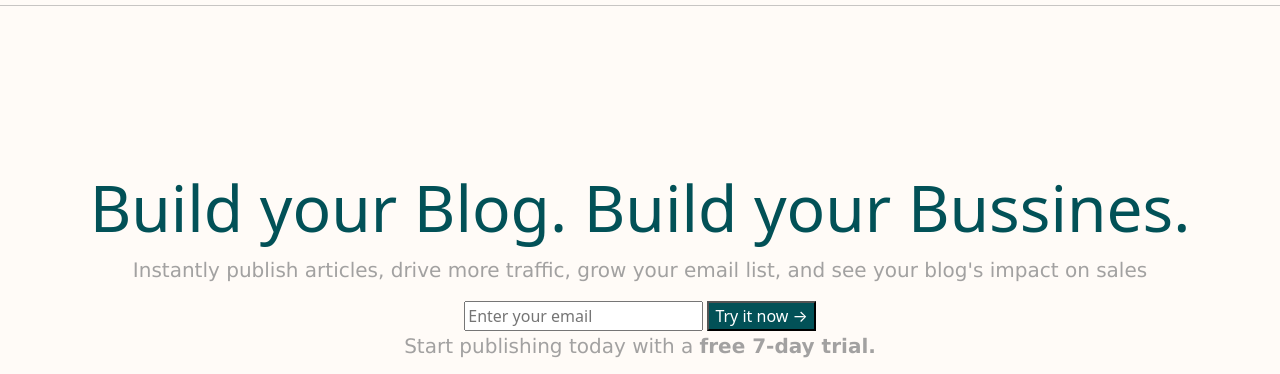
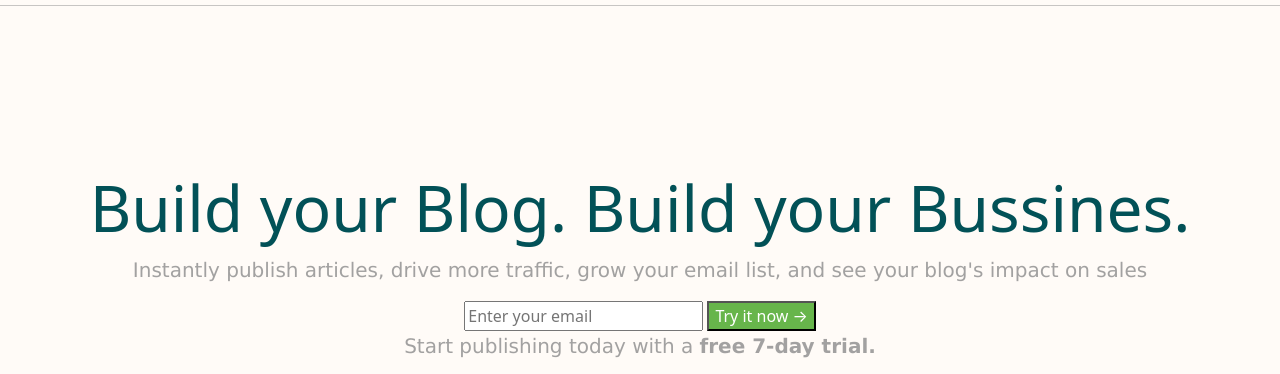
Before and after one commit to DanielMaldonadoSS/matcha, a website: page index.html in a window 1280 px wide. In both pictures the pointer is over the button 761 px from the left and 395 px from the top of the page. Shown: the part 80-454 px from the top of the page. Drawn offline with nearby package versions, Linux system fonts and the light colour scheme.

Commit message:
primera transicion :HOVER

```diff
--- a/index.html
+++ b/index.html
@@ -115,7 +115,7 @@
       </p>
       <form>
         <input type="email" placeholder="Enter your email" />
-        <button type="submit">Try it now &rarr;</button>
+        <button class="texto-boton" type="submit">Try it now &rarr;</button>
       </form>
       <p>Start publishing today with a <strong>free 7-day trial.</strong></p>
       <p><strong>No credit card</strong> required.</p>
--- a/style.css
+++ b/style.css
@@ -27,6 +27,10 @@ button {
 .main img{
     width: 40%;
 
+  }
+
+  .texto-boton:hover{
+    background-color: #67b54b;
   }
 /*______________________________________________ MENU_________________________________________________*/
 
```
